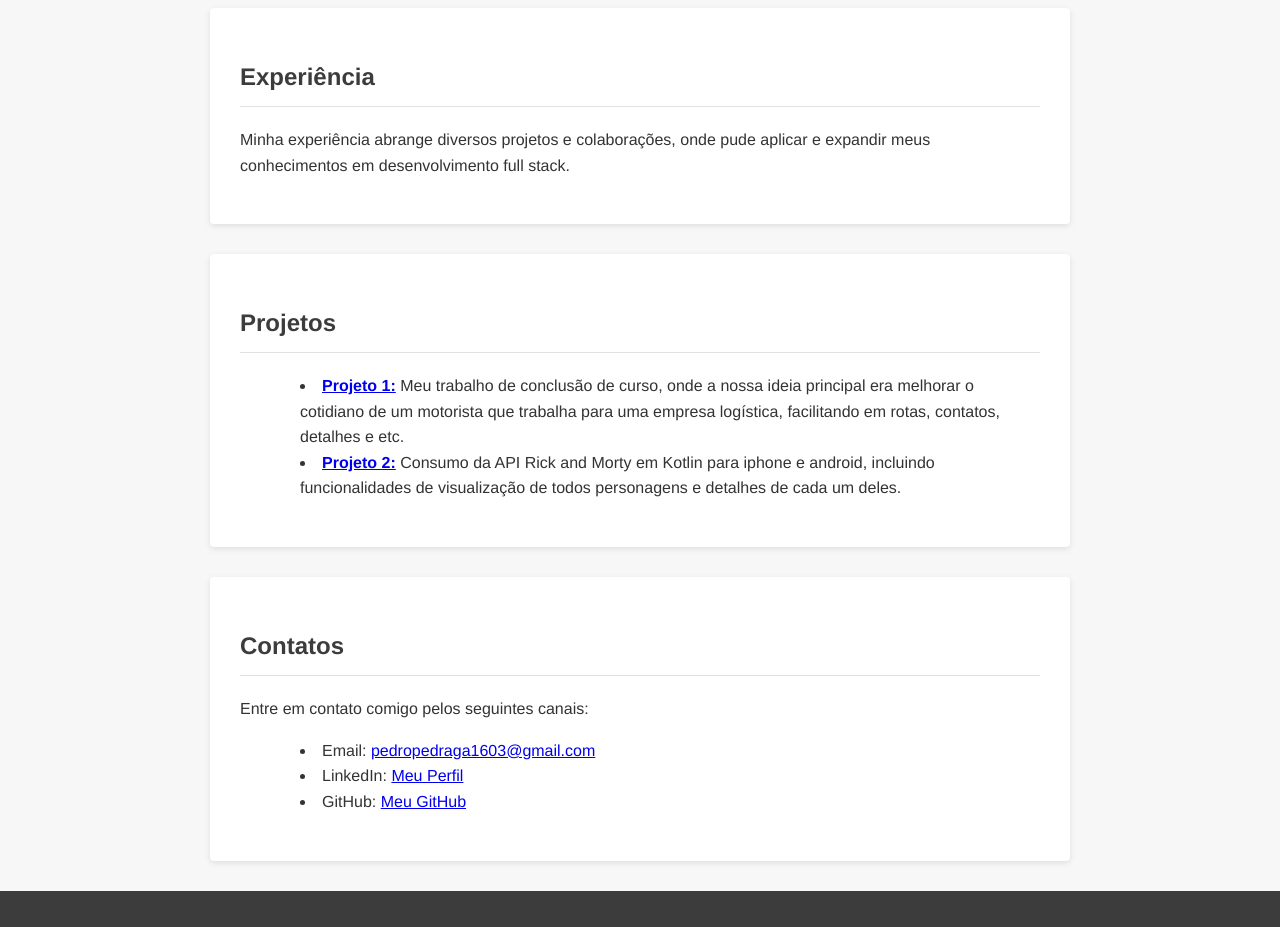
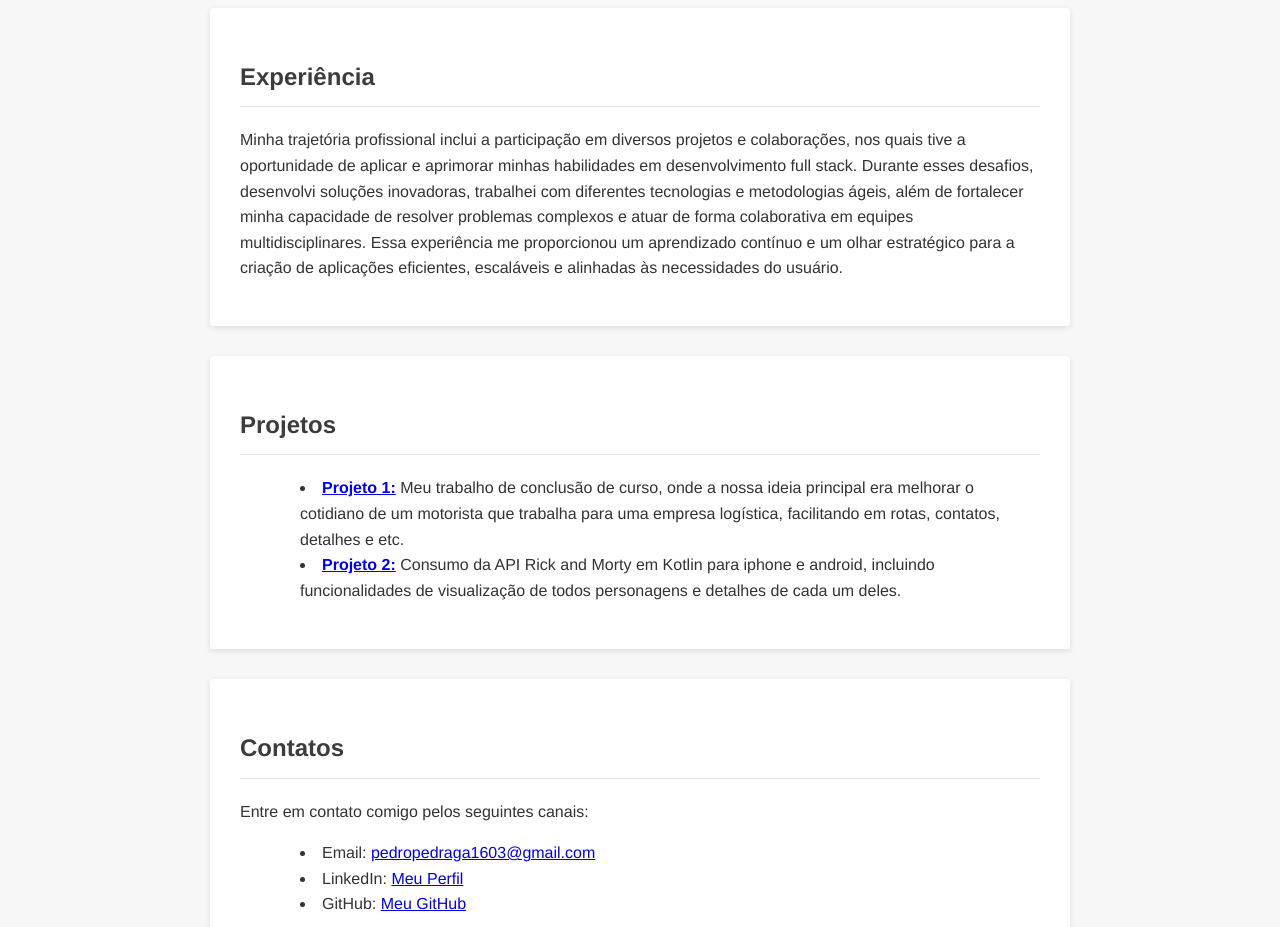
Before and after one commit to pedragaa/Portfolio_Desktop, a plain HTML site: page index.html in a window 1280 px wide. Shown: the part 1220-2147 px from the top of the page. Drawn offline with Linux system fonts and the light colour scheme.

Commit message:
Portofilio completo

```diff
--- a/index.html
+++ b/index.html
@@ -54,7 +54,8 @@
 
     <section id="experiencia" class="fade-in">
         <h2>Experiência</h2>
-        <p>Minha experiência abrange diversos projetos e colaborações, onde pude aplicar e expandir meus conhecimentos em desenvolvimento full stack.</p>
+        <p>Minha trajetória profissional inclui a participação em diversos projetos e colaborações, nos quais tive a oportunidade de aplicar e aprimorar minhas habilidades em desenvolvimento full stack.
+            Durante esses desafios, desenvolvi soluções inovadoras, trabalhei com diferentes tecnologias e metodologias ágeis, além de fortalecer minha capacidade de resolver problemas complexos e atuar de forma colaborativa em equipes multidisciplinares. Essa experiência me proporcionou um aprendizado contínuo e um olhar estratégico para a criação de aplicações eficientes, escaláveis e alinhadas às necessidades do usuário.</p>
     </section>
 
     <section id="projetos" class="fade-in">
```
